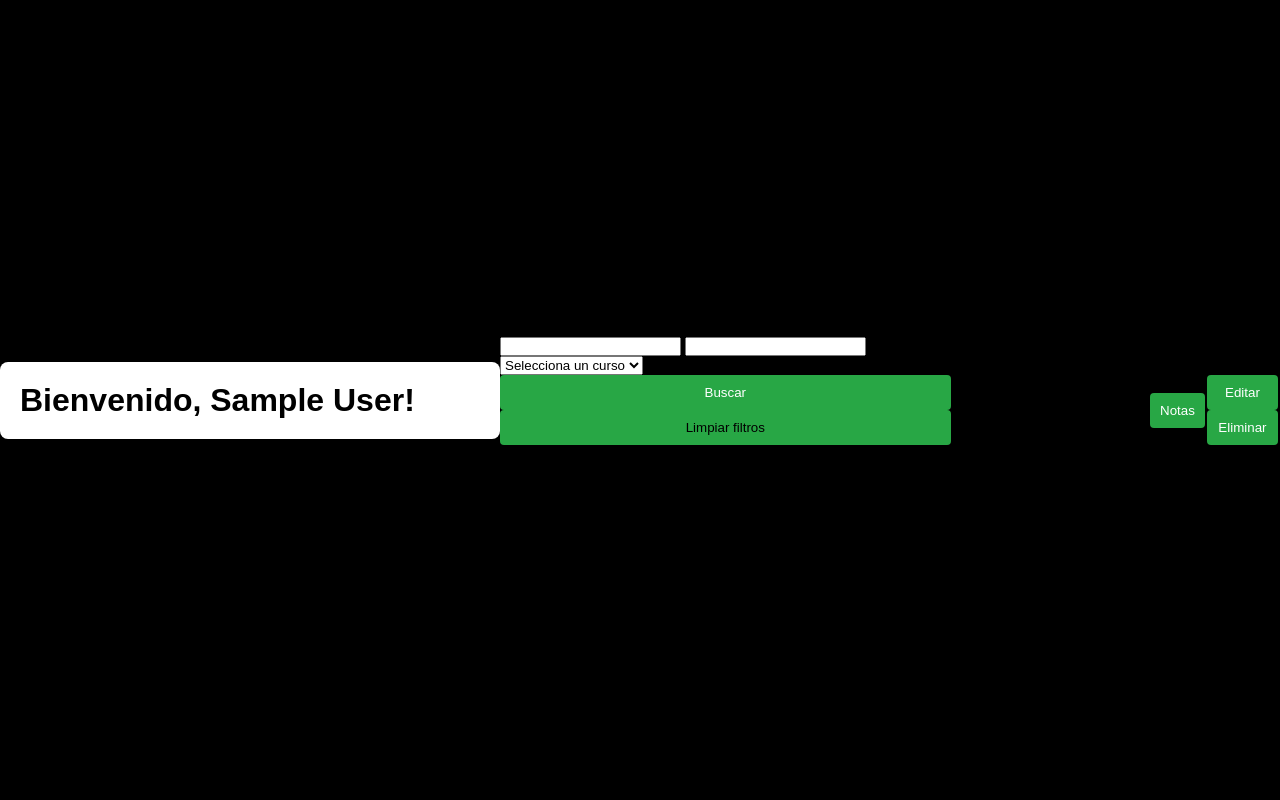
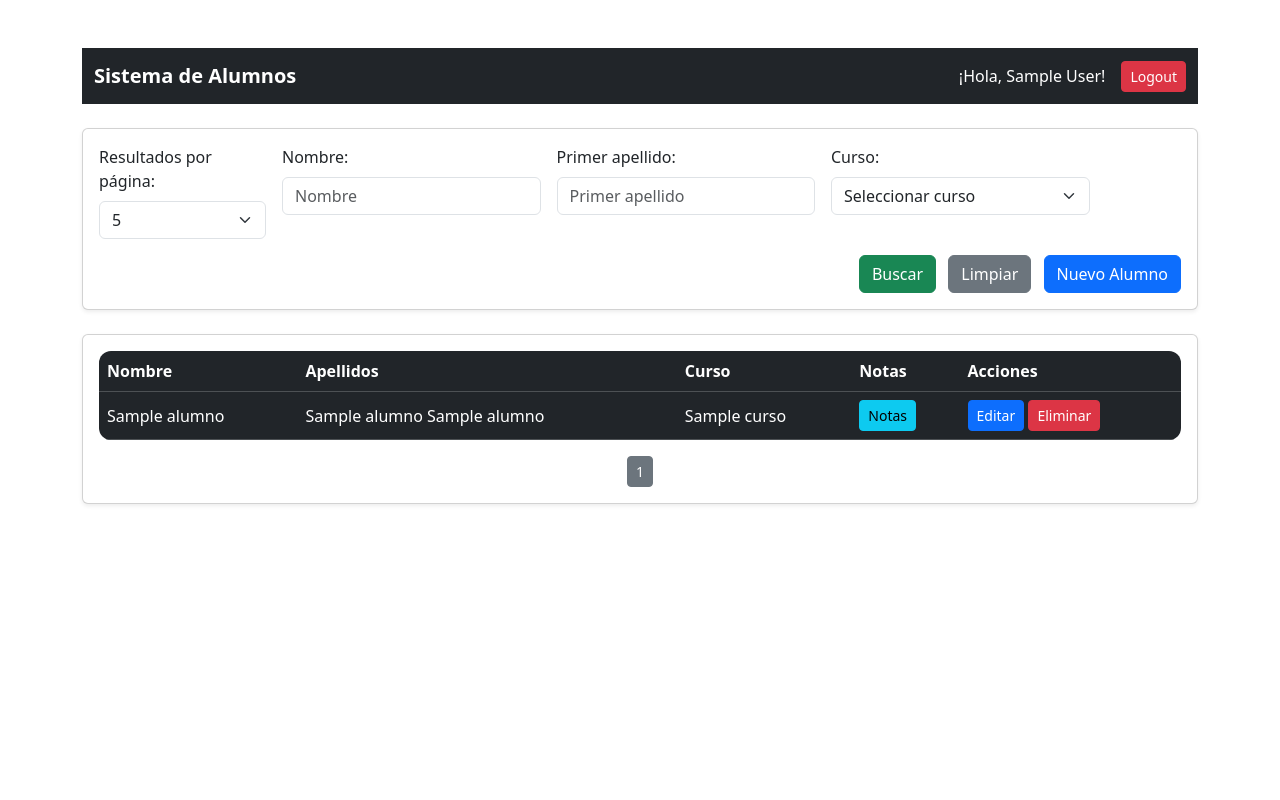
Before and after one commit to Julio-Cesar-Carrillo/Administracio_escola, a PHP site: page /views/index.php in a window 1280 px wide. Run offline with PHP 8.4, Linux system fonts and the light colour scheme; the visitor is signed in with stand-in values (Sample User, id 1); tables that the repository leaves empty hold one stand-in row (values such as "Sample post").

Commit message:
estilos de mostrar los alumnos con paginador

```diff
--- a/views/index.php
+++ b/views/index.php
@@ -1,11 +1,10 @@
 <?php
-
 session_start();
 if (!isset($_SESSION['id_prof'])) {
-    header("location:../index.php");
-} else {
+    header("Location: ../index.php");
+    exit();
+}
 include './procesos/conexion.php';
-
 ?>
 <!DOCTYPE html>
 <html lang="es">
@@ -14,108 +13,178 @@ if (!isset($_SESSION['id_prof'])) {
     <meta charset="UTF-8">
     <meta name="viewport" content="width=device-width, initial-scale=1.0">
     <title>Alumnos</title>
-        <link rel="stylesheet" href="./css/styles.css">
+    <link rel="stylesheet" href="./style.css">
+    <link href="https://cdn.jsdelivr.net/npm/bootstrap@5.3.3/dist/css/bootstrap.min.css" rel="stylesheet" integrity="sha384-QWTKZyjpPEjISv5WaRU9OFeRpok6YctnYmDr5pNlyT2bRjXh0JMhjY6hW+ALEwIH" crossorigin="anonymous">
 </head>
 
 <body>
-        <div class="container">
-            <h1>Bienvenido, <?php
-                            echo $_SESSION['nom_prof'];
-                            ?>!</h1>
+    <div class="container my-5">
+        <!-- Barra de navegación -->
+        <nav class="navbar navbar-expand-lg navbar-dark bg-dark mb-4">
+            <div class="container-fluid">
+                <a class="navbar-brand" href="#">Sistema de Alumnos</a>
+                <div class="d-flex align-items-center">
+                    <span class="navbar-text text-white me-3">¡Hola, <?php echo htmlspecialchars($_SESSION['nom_prof']); ?>!</span>
+                    <form action="./procesos/logout.php" method="post" class="d-inline">
+                        <button type="submit" class="btn btn-danger btn-sm">Logout</button>
+                    </form>
                 </div>
+            </div>
+        </nav>
 
-        <div>
-            <form action="" method="post">
-                <input type="text" name="nom_alu" value="<?php
-                                                            if (isset($_POST['nom_alu'])) {
-                                                                echo $_POST['nom_alu'];
-                                                            }
-                                                            ?>">
-                <input type="text" name="cognom1_alu" value="<?php
-                                                                if (isset($_POST['cognom1_alu'])) {
-                                                                    echo $_POST['cognom1_alu'];
-                                                                }
-                                                                ?>">
-                <select name="curso">
-                    <option value="">Selecciona un curso</option>
+        <!-- Filtros de búsqueda -->
+        <div class="card shadow-sm mb-4">
+            <div class="card-body">
+                <form action="" method="get" class="row g-3">
+                    <div class="col-md-2">
+                        <label for="num_resultados" class="form-label">Resultados por página:</label>
+                        <select name="num_resultados" id="num_resultados" class="form-select">
+                            <option value="5" <?php echo isset($_GET['num_resultados']) && $_GET['num_resultados'] == 5 ? "selected" : ""; ?>>5</option>
+                            <option value="10" <?php echo isset($_GET['num_resultados']) && $_GET['num_resultados'] == 10 ? "selected" : ""; ?>>10</option>
+                            <option value="15" <?php echo isset($_GET['num_resultados']) && $_GET['num_resultados'] == 15 ? "selected" : ""; ?>>15</option>
+                            <option value="20" <?php echo isset($_GET['num_resultados']) && $_GET['num_resultados'] == 20 ? "selected" : ""; ?>>20</option>
+                        </select>
+                    </div>
+                    <div class="col-md-3">
+                        <label for="nom_alu" class="form-label">Nombre:</label>
+                        <input type="text" name="nom_alu" id="nom_alu" class="form-control" value="<?php echo isset($_GET['nom_alu']) ? htmlspecialchars($_GET['nom_alu']) : ''; ?>" placeholder="Nombre">
+                    </div>
+                    <div class="col-md-3">
+                        <label for="cognom1_alu" class="form-label">Primer apellido:</label>
+                        <input type="text" name="cognom1_alu" id="cognom1_alu" class="form-control" value="<?php echo isset($_GET['cognom1_alu']) ? htmlspecialchars($_GET['cognom1_alu']) : ''; ?>" placeholder="Primer apellido">
+                    </div>
+                    <div class="col-md-3">
+                        <label for="curso" class="form-label">Curso:</label>
+                        <select name="curso" id="curso" class="form-select">
+                            <option value="">Seleccionar curso</option>
                             <?php
                             include './datos/cursos.php';
-
                             foreach ($cursos as $curso) {
-                    ?>
-                        <option value="<?php echo $curso['id_curso']; ?>" <?php echo isset($_POST['curso']) && $_POST['curso'] === $curso['id_curso'] ? "selected" : ""  ?>><?php echo $curso['nom_curso']; ?></option>
-                    <?php
+                                $selected = isset($_GET['curso']) && $_GET['curso'] == $curso['id_curso'] ? 'selected' : '';
+                                echo '<option value="' . htmlspecialchars($curso['id_curso']) . '" ' . $selected . '>' . htmlspecialchars($curso['nom_curso']) . '</option>';
                             }
                             ?>
                         </select>
-                <button type="submit">Buscar</button>
-                <button><a href="./index.php" style="text-decoration: none; color:black;">Limpiar filtros</a></button>
-                <a type="button" href="./crear_alumno.php" style="text-decoration: none; color:black;">Crear alumno</a>
+                    </div>
+                    <div class="col-md-12 text-end">
+                        <button type="submit" class="btn btn-success me-2">Buscar</button>
+                        <a href="./index.php" class="btn btn-secondary me-2">Limpiar</a>
+                        <a href="./crear_alumno.php" class="btn btn-primary">Nuevo Alumno</a>
+                    </div>
                 </form>
-
+            </div>
         </div>
 
-        <div>
-            <table>
+        <!-- Tabla de alumnos -->
+        <div class="card shadow-sm">
+            <div class="card-body">
+                <table class="table table-dark table-hover">
                     <thead>
                         <tr>
-                        <th>Nombre</th>
-                        <th>Apllidos</th>
-                        <th>Curso</th>
-                        <th>Notas</th>
-                        <th>Acciones</th>
+                            <th scope="col">Nombre</th>
+                            <th scope="col">Apellidos</th>
+                            <th scope="col">Curso</th>
+                            <th scope="col">Notas</th>
+                            <th scope="col">Acciones</th>
                         </tr>
                     </thead>
                     <tbody>
                         <?php
-                    $sql = "SELECT a.*, c.nom_curso FROM tbl_alumnos a INNER JOIN tbl_cursos c ON a.id_curso=c.id_curso WHERE 1=1";
-                    if (!empty($_POST['nom_alu'])) {
-                        $filtronombre = $_POST['nom_alu'];
+                        $num_resultados = isset($_GET['num_resultados']) ? $_GET['num_resultados'] : 5;
+
+                        // Consulta para contar registros totales
+                        $sql = "SELECT COUNT(*) as total_alumnos
+                                FROM tbl_alumnos a
+                                INNER JOIN tbl_cursos c ON a.id_curso = c.id_curso
+                                WHERE 1=1";
+
+                        if (!empty($_GET['nom_alu'])) {
+                            $filtronombre = mysqli_real_escape_string($conn, $_GET['nom_alu']);
                             $sql .= " AND a.nom_alu LIKE '%$filtronombre%'";
                         }
-                    if (!empty($_POST['cognom1_alu'])) {
-                        $filtroapellido1 = $_POST['cognom1_alu'];
+                        if (!empty($_GET['cognom1_alu'])) {
+                            $filtroapellido1 = mysqli_real_escape_string($conn, $_GET['cognom1_alu']);
                             $sql .= " AND a.cognom1_alu LIKE '%$filtroapellido1%'";
                         }
-                    if (!empty($_POST['curso'])) {
-                        $filtrocurso = $_POST['curso'];
+                        if (!empty($_GET['curso'])) {
+                            $filtrocurso = (int)$_GET['curso'];
                             $sql .= " AND c.id_curso = $filtrocurso";
                         }
+
+                        $result = mysqli_query($conn, $sql);
+                        if ($result && $row = mysqli_fetch_assoc($result)) {
+                            $num_total_rows = $row['total_alumnos'];
+
+                            if ($num_total_rows > 0) {
+                                $page = isset($_GET['page']) && is_numeric($_GET['page']) ? (int)$_GET['page'] : 1;
+                                $page = max(1, $page);
+                                $start = ($page - 1) * $num_resultados;
+                                $total_pages = ceil($num_total_rows / $num_resultados);
+
+                                $sql = "SELECT a.*, c.nom_curso
+                                        FROM tbl_alumnos a
+                                        INNER JOIN tbl_cursos c ON a.id_curso = c.id_curso
+                                        WHERE 1=1 ";
+
+                                if (!empty($_GET['nom_alu'])) {
+                                    $sql .= " AND a.nom_alu LIKE '%$filtronombre%'";
+                                }
+                                if (!empty($_GET['cognom1_alu'])) {
+                                    $sql .= " AND a.cognom1_alu LIKE '%$filtroapellido1%'";
+                                }
+                                if (!empty($_GET['curso'])) {
+                                    $sql .= " AND c.id_curso = $filtrocurso";
+                                }
+
+                                $sql .= " ORDER BY a.id_alumno ASC LIMIT $start, $num_resultados";
                                 $alumnos = mysqli_query($conn, $sql);
+
                                 foreach ($alumnos as $alumno) {
                         ?>
                                     <tr>
-                            <td><?php echo $alumno['nom_alu']; ?></td>
-                            <td><?php echo $alumno['cognom1_alu']; ?>
-                                <?php echo $alumno['cognom2_alu']; ?></td>
-                            <td><?php echo $alumno['nom_curso']; ?></td>
+                                        <td><?php echo htmlspecialchars($alumno['nom_alu']); ?></td>
+                                        <td><?php echo htmlspecialchars($alumno['cognom1_alu']) . ' ' . htmlspecialchars($alumno['cognom2_alu']); ?></td>
+                                        <td><?php echo htmlspecialchars($alumno['nom_curso']); ?></td>
                                         <td>
                                             <form action="./notas/index.php" method="post">
-                                    <input type="hidden" name="id" value="<?php echo $alumno['id_alumno']; ?>">
-                                    <button type="submit">Notas</button>
+                                                <input type="hidden" name="id" value="<?php echo htmlspecialchars($alumno['id_alumno']); ?>">
+                                                <button type="submit" class="btn btn-info btn-sm">Notas</button>
                                             </form>
                                         </td>
                                         <td>
-                                <form action="./editar.php" method="post">
-                                    <input type="hidden" name="id" value="<?php echo $alumno['id_alumno']; ?>">
-                                    <button type="submit">Editar</button>
+                                            <form action="./editar.php" method="post" class="d-inline">
+                                                <input type="hidden" name="id" value="<?php echo htmlspecialchars($alumno['id_alumno']); ?>">
+                                                <button type="submit" class="btn btn-primary btn-sm">Editar</button>
                                             </form>
-                                <form action="./procesos/eliminar.php" method="post">
-                                    <input type="hidden" name="id" value="<?php echo $alumno['id_alumno']; ?>">
-                                    <button type="submit">Eliminar</button>
+                                            <form action="./procesos/eliminar.php" method="post" class="d-inline">
+                                                <input type="hidden" name="id" value="<?php echo htmlspecialchars($alumno['id_alumno']); ?>">
+                                                <button type="submit" class="btn btn-danger btn-sm">Eliminar</button>
                                             </form>
                                         </td>
                                     </tr>
                         <?php
                                 }
+                            } else {
+                                echo '<tr><td colspan="5" class="text-center">No hay alumnos que mostrar.</td></tr>';
+                            }
+                        }
                         ?>
                     </tbody>
                 </table>
+
+                <!-- Paginación -->
+                <div class="d-flex justify-content-center">
+                    <?php
+                    if ($num_total_rows > 0) {
+                        for ($i = 1; $i <= $total_pages; $i++) {
+                            echo '<a href="?page=' . $i . '&num_resultados=' . $num_resultados . '" class="btn btn-secondary btn-sm mx-1">' . $i . '</a>';
+                        }
+                    }
+                    ?>
+                </div>
+            </div>
+        </div>
     </div>
 </body>
 
 </html>
-<?php
-
-}
-?>
--- /dev/null
+++ b/views/style.css
@@ -0,0 +1,42 @@
+/* General */
+body {
+    font-family: 'Arial', sans-serif;
+    background-color: #f8f9fa;
+    margin: 0;
+    padding: 0;
+}
+
+.navbar-brand {
+    font-weight: bold;
+    font-size: 1.5rem;
+}
+
+/* Tabla */
+.table-dark {
+    border-radius: 12px;
+    overflow: hidden;
+}
+
+.table th,
+.table td {
+    vertical-align: middle;
+}
+
+.table-responsive {
+    overflow-x: auto;
+}
+
+@media (max-width: 576px) {
+    .navbar-text {
+        text-align: left;
+        font-size: 0.8rem;
+        white-space: nowrap;
+    }
+
+    .table th:nth-child(3),
+    .table td:nth-child(3),
+    .table th:nth-child(2),
+    .table td:nth-child(2) {
+        display: none;
+    }
+}
```
Lines whose indentation alone changed are shown as unchanged.
